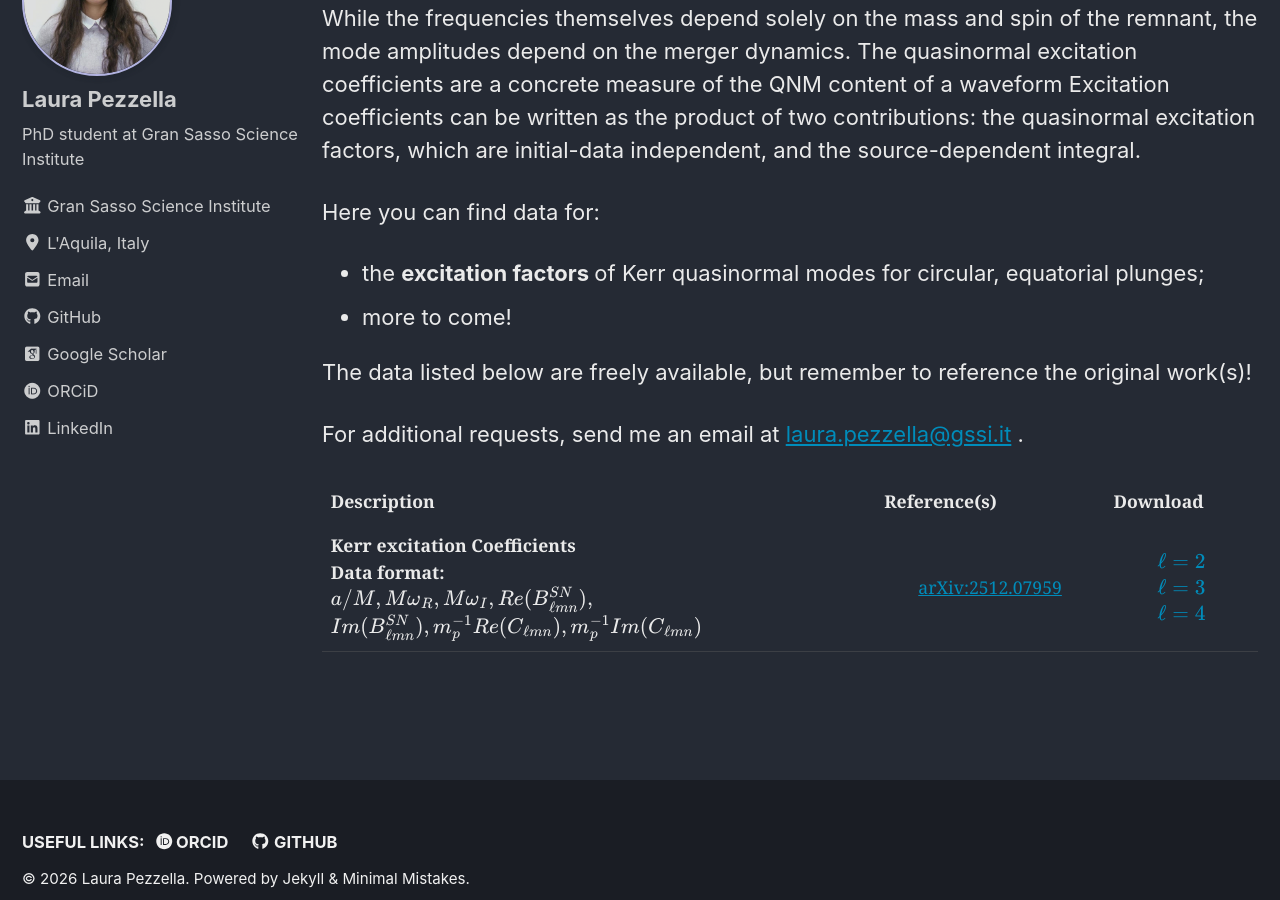
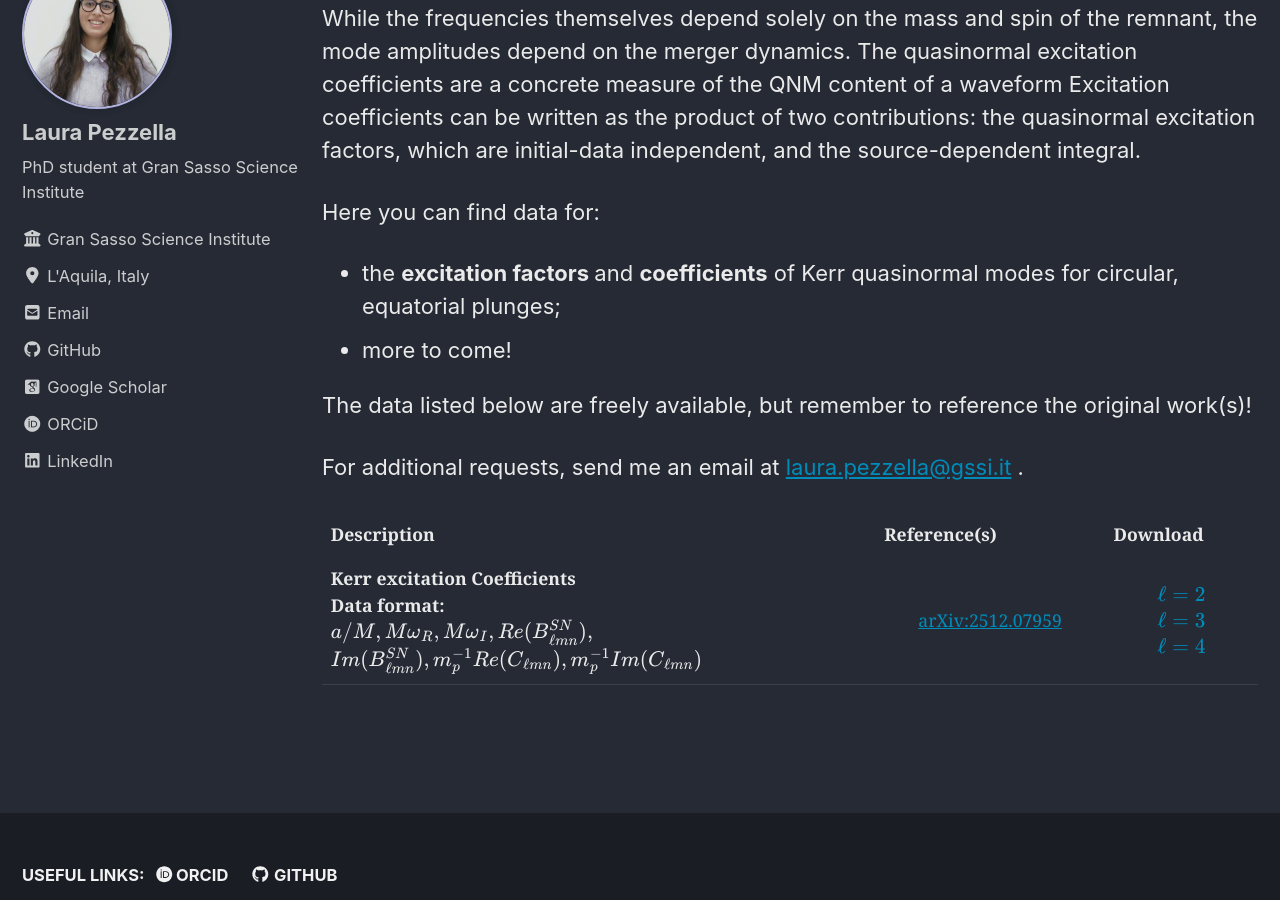
Before and after one commit to PezzLa/pezzla.github.io, a Jekyll site: the page built from _pages/ringdown.md, in a window 1280 px wide and 900 px high, scrolled down 359 px. Built offline with Jekyll 4.4.1, drawn with Linux system fonts in a browser that asks for light colours; some web fonts are replaced; formulas are drawn with MathJax 3.

Commit message:
Update ringdown.md

```diff
--- a/_pages/ringdown.md
+++ b/_pages/ringdown.md
@@ -19,7 +19,7 @@ which are initial-data independent, and the source-dependent integral.
 Here you can find data for:
 
 <ul>
-  <li> the <b> excitation factors </b> of Kerr quasinormal modes for circular, equatorial plunges; </li>
+  <li> the <b> excitation factors </b> and <b> coefficients</b> of Kerr quasinormal modes for circular, equatorial plunges; </li>
   <li> more to come! </li>
 </ul>
 
```
